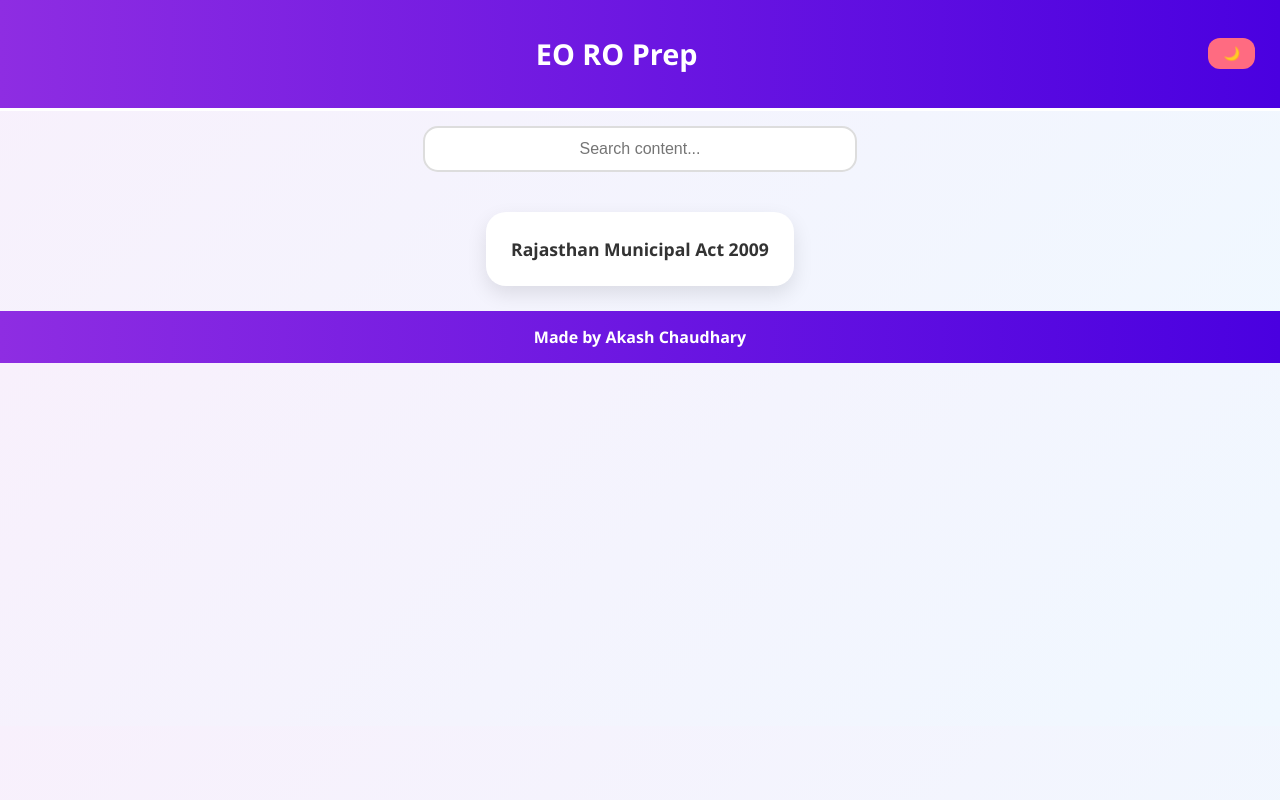
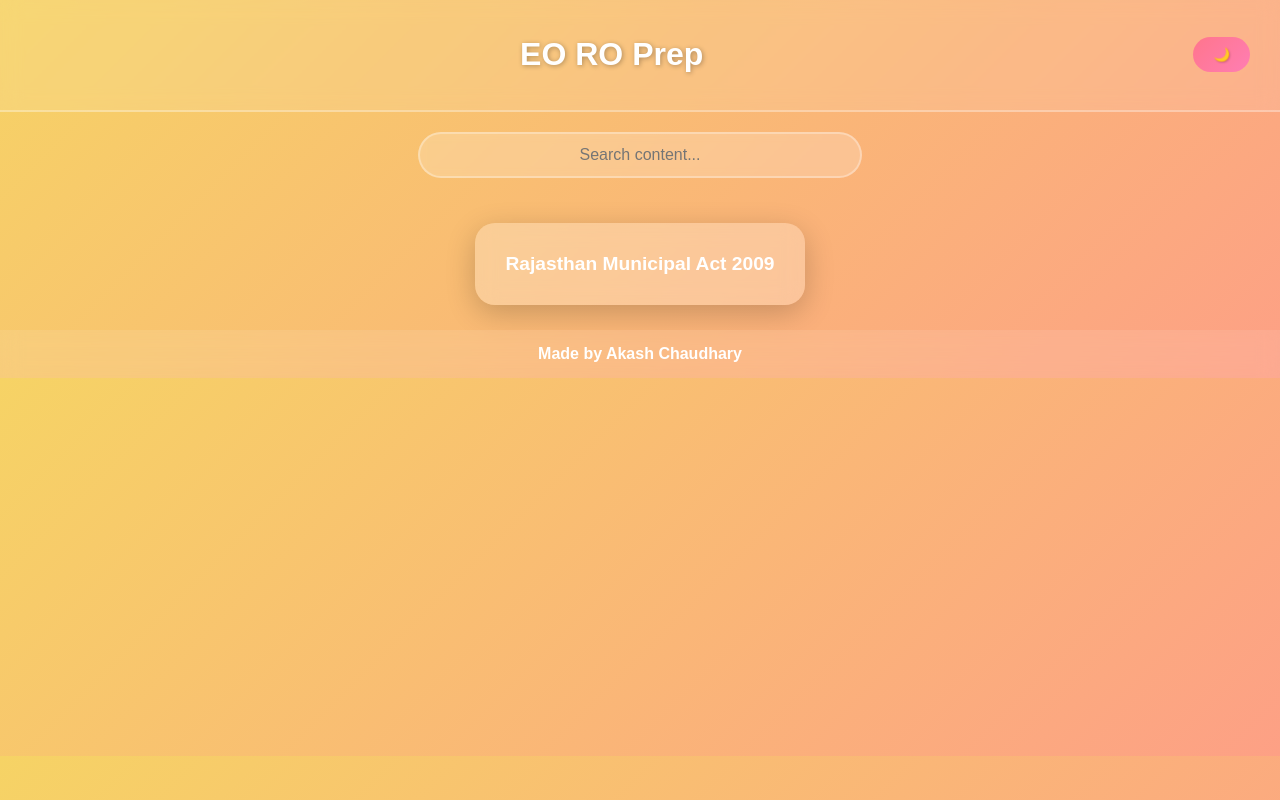
Before and after one commit to AkashChaudhary7/EO-RO, a plain HTML site: page index.html in a window 1280 px wide. Drawn offline with Linux system fonts and the light colour scheme.

Commit message:
Update style.css

```diff
--- a/css/style.css
+++ b/css/style.css
@@ -1,140 +1,166 @@
-/* General Body */
+/* --- Body & Fonts --- */
 body {
-  font-family: 'Segoe UI', Tahoma, Geneva, Verdana, sans-serif;
+    font-family: 'Poppins', sans-serif;
     margin: 0;
-  background: linear-gradient(135deg, #f8f0fc, #f0f8ff);
+    padding: 0;
+    background: linear-gradient(135deg, #f6d365, #fda085);
     color: #333;
-  transition: background 0.5s, color 0.5s;
+    transition: all 0.5s ease;
 }
 
-/* Dark mode */
 .dark {
-  background: linear-gradient(135deg, #222, #444);
+    background: linear-gradient(135deg, #141e30, #243b55);
     color: #eee;
 }
 
-/* Header & Navigation */
+/* --- Header --- */
 header {
-  padding: 15px 25px;
-  background: linear-gradient(to right, #8e2de2, #4a00e0);
-  color: #fff;
     display: flex;
+    justify-content: space-between;
     align-items: center;
-  justify-content: space-between;
-  border-bottom: 3px solid #fff;
+    padding: 15px 30px;
+    background: rgba(255,255,255,0.1);
+    backdrop-filter: blur(10px);
+    border-bottom: 2px solid rgba(255,255,255,0.3);
+    position: sticky;
+    top: 0;
+    z-index: 10;
 }
 
 header h1 {
+    font-size: 2rem;
+    font-weight: 700;
+    text-align: center;
     flex: 1;
-  text-align: center;
-  font-size: 1.8rem;
-  font-weight: bold;
+    color: #fff;
+    text-shadow: 1px 1px 5px rgba(0,0,0,0.3);
 }
 
-/* Nav Button */
-.nav-btn {
-  background: #ff6b81;
+/* --- Navigation Buttons --- */
+.nav-btn, button {
+    background: linear-gradient(135deg, #ff758c, #ff7eb3);
     border: none;
-  padding: 8px 15px;
-  border-radius: 12px;
-  color: white;
+    padding: 10px 20px;
+    border-radius: 25px;
     font-weight: bold;
     cursor: pointer;
-  transition: transform 0.2s, background 0.3s;
-}
-.nav-btn:hover {
-  transform: scale(1.1);
-  background: #ff4757;
+    transition: 0.3s;
+    color: #fff;
+    text-shadow: 1px 1px 2px rgba(0,0,0,0.2);
 }
 
-/* Container Boxes */
+button:hover, .nav-btn:hover {
+    transform: scale(1.05);
+    background: linear-gradient(135deg, #ff7eb3, #ff758c);
+}
+
+/* --- Container Boxes --- */
 .container {
     display: flex;
     flex-wrap: wrap;
-  gap: 20px;
+    justify-content: center;
+    gap: 25px;
     padding: 25px;
-  justify-content: center;
 }
 
+/* Glassmorphism box */
 .box {
-  background: #fff;
-  padding: 25px;
+    background: rgba(255,255,255,0.25);
+    backdrop-filter: blur(10px);
     border-radius: 20px;
-  box-shadow: 0 8px 20px rgba(0,0,0,0.1);
+    padding: 30px;
+    min-width: 200px;
     text-align: center;
-  font-size: 1.1rem;
     font-weight: 600;
-  min-width: 200px;
+    font-size: 1.2rem;
     cursor: pointer;
-  transition: transform 0.3s, box-shadow 0.3s;
-}
-.box:hover {
-  transform: translateY(-8px) scale(1.05);
-  box-shadow: 0 15px 25px rgba(0,0,0,0.2);
-  background: #ffe6f0;
-  color: #333;
+    color: #fff;
+    box-shadow: 0 8px 30px rgba(0,0,0,0.2);
+    transition: transform 0.3s, box-shadow 0.3s, background 0.3s;
 }
 
-/* Search Box */
+.box:hover {
+    transform: translateY(-10px) scale(1.05);
+    box-shadow: 0 15px 40px rgba(0,0,0,0.35);
+    background: rgba(255,255,255,0.35);
+}
+
+/* --- Search Box --- */
 .search-box {
     width: 80%;
     max-width: 400px;
-  padding: 12px 15px;
-  margin: 15px auto;
+    margin: 20px auto;
     display: block;
-  border-radius: 15px;
-  border: 2px solid #ddd;
+    padding: 12px 20px;
+    border-radius: 25px;
+    border: 2px solid rgba(255,255,255,0.3);
     text-align: center;
+    font-size: 1rem;
+    background: rgba(255,255,255,0.2);
+    color: #fff;
+    backdrop-filter: blur(5px);
+    transition: all 0.3s;
+}
+
+.search-box:focus {
+    outline: none;
+    border-color: #fff;
+    box-shadow: 0 0 10px rgba(255,255,255,0.5);
+}
+
+/* --- Chapter Section --- */
+.chapter-section {
+    background: rgba(255,255,255,0.2);
+    backdrop-filter: blur(8px);
+    padding: 25px;
+    border-radius: 25px;
+    margin-bottom: 25px;
+    transition: transform 0.3s, background 0.3s;
+    text-align: center;
+    font-weight: 500;
+    color: #fff;
+}
+
+.chapter-section:hover {
+    transform: translateY(-8px);
+    background: rgba(255,255,255,0.35);
+}
+
+/* --- Footer --- */
+footer {
+    padding: 15px;
+    text-align: center;
+    font-weight: 700;
+    background: rgba(255,255,255,0.1);
+    backdrop-filter: blur(10px);
+    color: #fff;
     font-size: 1rem;
 }
 
-/* Chapter Section */
-.chapter-section {
-  background: #fff;
-  margin-bottom: 20px;
-  padding: 20px 25px;
-  border-radius: 20px;
-  box-shadow: 0 6px 15px rgba(0,0,0,0.1);
-  transition: transform 0.2s, background 0.3s;
-}
-.chapter-section:hover {
-  transform: translateY(-5px);
-  background: #f3f0ff;
-}
-
-/* Dark Mode Adjustments */
+/* --- Dark Mode Adjustments --- */
 .dark .box, .dark .chapter-section {
-  background: #333;
-  color: #fff;
-  box-shadow: 0 6px 15px rgba(0,0,0,0.5);
-}
-
-/* Footer */
-footer {
-  padding: 15px;
-  text-align: center;
-  font-weight: bold;
-  background: linear-gradient(to right, #8e2de2, #4a00e0);
+    background: rgba(50,50,50,0.4);
     color: #fff;
 }
 
-/* Buttons */
-button {
-  cursor: pointer;
-  border: none;
-  padding: 8px 15px;
-  border-radius: 12px;
-  background: #ff6b81;
+.dark .search-box {
+    background: rgba(50,50,50,0.2);
     color: #fff;
-  font-weight: bold;
-  transition: transform 0.2s, background 0.3s;
-}
-button:hover {
-  transform: scale(1.05);
-  background: #ff4757;
+    border-color: rgba(255,255,255,0.2);
 }
 
-/* Centered Text */
+/* --- Quiz Styling --- */
+ul { list-style: none; padding: 0; }
+li { padding: 8px 0; cursor: pointer; border-radius: 12px; transition: 0.3s; }
+li:hover { background: rgba(255,255,255,0.3); }
+
+/* --- Centering Text --- */
 h1, h3, p, li {
     text-align: center;
 }
+
+/* --- Responsive --- */
+@media (max-width: 768px) {
+    .box { min-width: 150px; padding: 20px; font-size: 1rem; }
+    header h1 { font-size: 1.5rem; }
+}
```
Lines whose indentation alone changed are shown as unchanged.
